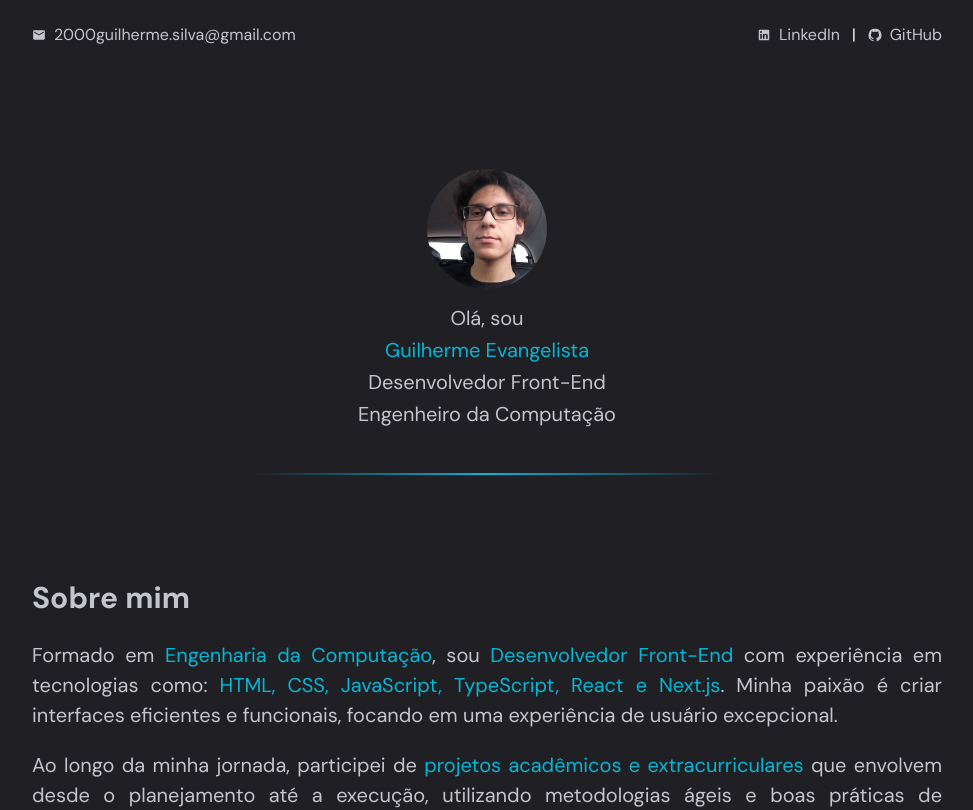
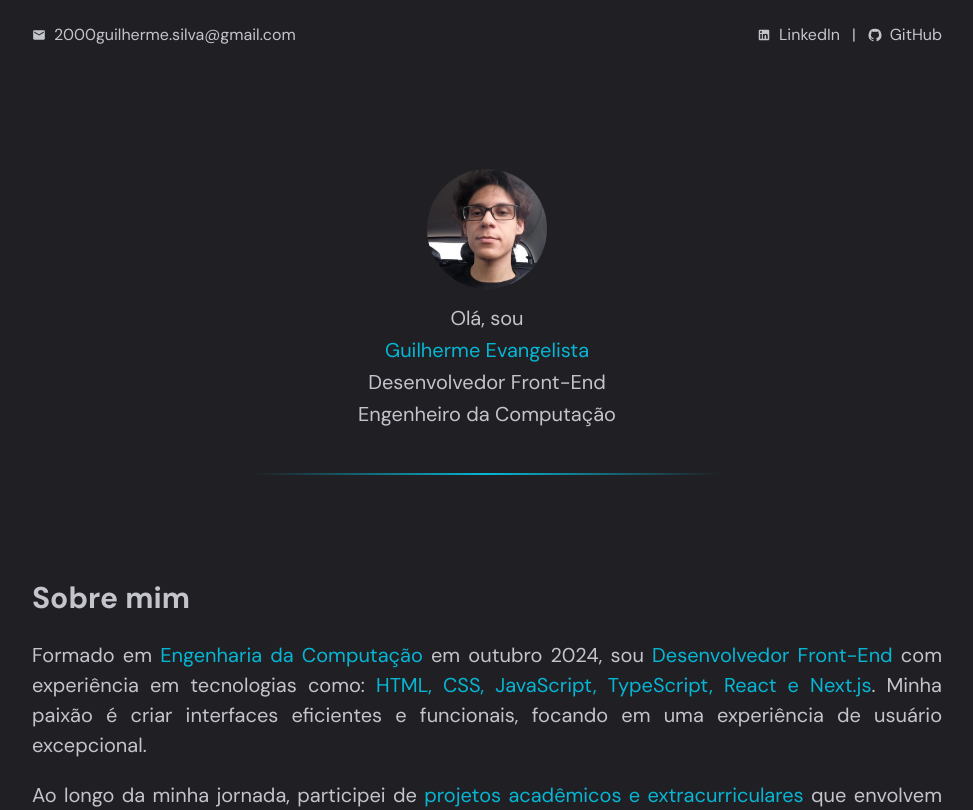
Before and after one commit to guilherme1s/guilherme, a React (Vite) app: page / in a window 1280 px wide. Shown: the top 810 px of the page, without its empty margins (153-1126 px from the left). Built offline with nearby package versions, Linux system fonts and the light colour scheme.

Commit message:
feat: add themes and adjust folder sctructure

```diff
--- a/src/App.tsx
+++ /dev/null
@@ -1,22 +0,0 @@
-import { Header } from "./components/Header/Header";
-import { ProfileCard } from "./components/ProfileCard/ProfileCard";
-import { GlobalStyles } from "./styles/Global.styles"
-import { About } from "./components/About/About";
-import { Projects } from "./components/Projects/Projetcts";
-
-import * as S from "./App.styles";
-
-export function App() {
-
-  return (
-    <>
-      <GlobalStyles />
-        <S.MainContentWrapper>
-          <Header />
-          <ProfileCard />
-          <About />
-          <Projects />
-      </S.MainContentWrapper>
-    </>
-  );
-}
--- /dev/null
+++ b/src/app/App.tsx
@@ -0,0 +1,24 @@
+import { Header } from "../components/Header/Header";
+import { ProfileCard } from "../components/ProfileCard/ProfileCard";
+import { About } from "../components/About/About";
+import { Projects } from "../components/Projects/Projetcts";
+
+import { ThemeProvider } from "styled-components";
+import { GlobalStyles } from "../styles/Global.styles"
+import { themes } from "../styles/Themes";
+import * as S from "./App.styles";
+
+export function App() {
+
+  return (
+    <ThemeProvider theme={themes}>
+      <GlobalStyles />
+        <S.MainContentWrapper>
+          <Header />
+          <ProfileCard />
+          <About />
+          <Projects />
+      </S.MainContentWrapper>
+    </ThemeProvider>
+  );
+}
--- a/src/components/About/About.styles.ts
+++ b/src/components/About/About.styles.ts
@@ -30,7 +30,7 @@ export const AboutParagraph = styled.p`
     font-size: 1rem;
 
     span {
-        color: var(--blue-500);
+        color: ${({ theme }) => theme.color["blue-500"]};
     }
 
     @media (min-width: 668px) {
--- a/src/components/About/About.tsx
+++ b/src/components/About/About.tsx
@@ -6,7 +6,7 @@ export function About() {
             <S.AboutTitle>Sobre mim</S.AboutTitle>
 
             <S.AboutParagraph>
-                Formado em <span>Engenharia da Computação</span>, sou <span>Desenvolvedor Front-End</span> com experiência em tecnologias
+                Formado em <span>Engenharia da Computação</span> em outubro 2024, sou <span>Desenvolvedor Front-End</span> com experiência em tecnologias
                 como: <span>HTML, CSS, JavaScript, TypeScript, React e Next.js</span>. Minha paixão é criar interfaces
                 eficientes e funcionais, focando em uma experiência de usuário excepcional.
             </S.AboutParagraph>
--- a/src/components/CollapseCard/Collapse.styles.ts
+++ b/src/components/CollapseCard/Collapse.styles.ts
@@ -44,7 +44,7 @@ export const Content = styled.div `
     }
 
     span {
-        color: var(--blue-500);
+        color: ${({ theme }) => theme.color["blue-500"]};
     }
 
     @media (min-width: 668px){
--- a/src/components/Header/Header.styles.ts
+++ b/src/components/Header/Header.styles.ts
@@ -13,19 +13,19 @@ export const ContactsContainer = styled.div `
         display: flex;
         align-items: center;
         gap: 0.5rem;
-        color: var(--gray-300);
+        color: ${({ theme }) => theme.color["gray-300"]};
 
         &:hover {
-            color: var(--blue-500);
+            color: ${({ theme }) => theme.color["blue-500"]};
 
             svg {
-                color: var(--blue-500);
+                color: ${({ theme }) => theme.color["blue-500"]};
             }
         }
     }
 
     svg {
-        color: var(--gray-300);
+        color: ${({ theme }) => theme.color["gray-300"]};
         font-size: 0.875rem;
     }
 
@@ -44,8 +44,8 @@ export const SocialMedia = styled.div `
    gap: 0.5rem;
 
    span {
-    color: var(--white);
-   }
+        color: ${({ theme }) => theme.color["gray-300"]};
+    }
 
    @media (min-width: 668px){
        gap: 0.75rem;
--- a/src/components/ProfileCard/ProfileCard.styles.ts
+++ b/src/components/ProfileCard/ProfileCard.styles.ts
@@ -7,7 +7,7 @@ export const ProfileCardWrapper = styled.div`
     padding: 0 0.75rem;
     margin: 6.25rem 0 0;
     gap: 0.375rem;
-    color: var(--gray-300);
+    color: ${({ theme }) => theme.color["gray-300"]};
 `;
 
 export const ProfileImage = styled.img`
@@ -28,10 +28,10 @@ export const ProfileImage = styled.img`
 `;
 
 export const Paragraph = styled.p`
-    color: var(--gray-300);
+    color: ${({ theme }) => theme.color["gray-300"]};
 
     span {
-        color: var(--blue-500);
+        color: ${({ theme }) => theme.color["blue-500"]};
         font-weight: 400;
     }
 
@@ -51,7 +51,7 @@ export const HorizontalLine = styled.hr`
     background: linear-gradient(
         to right,
         transparent,
-        var(--blue-500),
+        ${({ theme }) => theme.color["blue-500"]},
         transparent
     );
     margin-top: 2.5rem;
--- a/src/main.tsx
+++ b/src/main.tsx
@@ -1,6 +1,6 @@
 import { StrictMode } from 'react'
 import { createRoot } from 'react-dom/client'
-import { App } from './App.tsx'
+import { App } from './app/App.tsx'
 
 createRoot(document.getElementById('root')!).render(
   <StrictMode>
--- a/src/styles/Global.styles.ts
+++ b/src/styles/Global.styles.ts
@@ -1,33 +1,20 @@
 import { createGlobalStyle } from "styled-components";
 
 export const GlobalStyles = createGlobalStyle `
-    :root {
-        --white: #FFFFFF;
-        --gray-100: #e1e1e6;
-        --gray-300: #c4c4cc;
-        --gray-400: #8d8d99;
-        --gray-600: #323269;
-        --gray-700: #29292e;
-        --gray-800: #202024;
-        --gray-900: #121214;
-
-        --blue-500: #06b6d4;
-    }
-
-    :focus {
-        outline: transparent;
-        box-shadow: 0 0 0 2px var(--green-500);
-    }
-
     * {
         margin: 0;
         padding: 0;
         box-sizing: border-box;
     }
 
+    :focus {
+        outline: transparent;
+        box-shadow: 0 0 0 2px ${({ theme }) => theme.color["blue-500"]};
+    }
+
     body {
-        background: var(--gray-800);
-        color: var(--gray-300);
+        background: ${({ theme }) => theme.color["gray-800"]};
+        color: ${({ theme }) => theme.color["gray-300"]};
         -webkit-font-smoothing: antialiased;
     }
 
--- /dev/null
+++ b/src/styles/Themes.ts
@@ -0,0 +1,13 @@
+export const themes = {
+    color: {
+        "white": "#FFFFFF",
+        "gray-100":"#e1e1e6",
+        "gray-300": "#c4c4cc",
+        "gray-400": "#8d8d99",
+        "gray-600": "#323269",
+        "gray-700": "#29292e",
+        "gray-800": "#202024",
+        "gray-900": "#121214",
+        "blue-500": "#06b6d4"
+    }
+};
```
Also changed, not shown: src/app/App.styles.ts (renamed from src/App.styles.ts), 3 other files (tests, documents, lock files or other folders).
